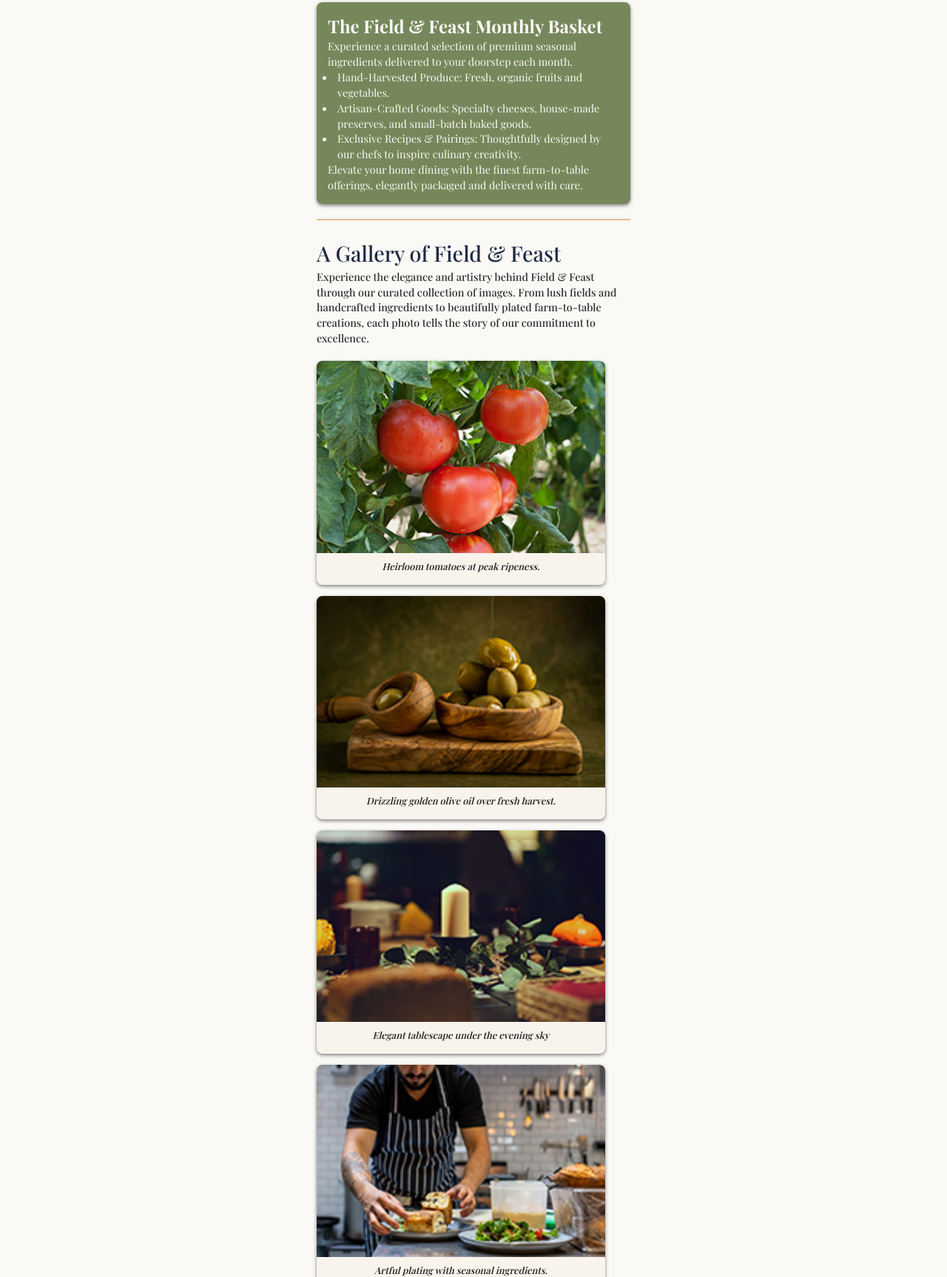
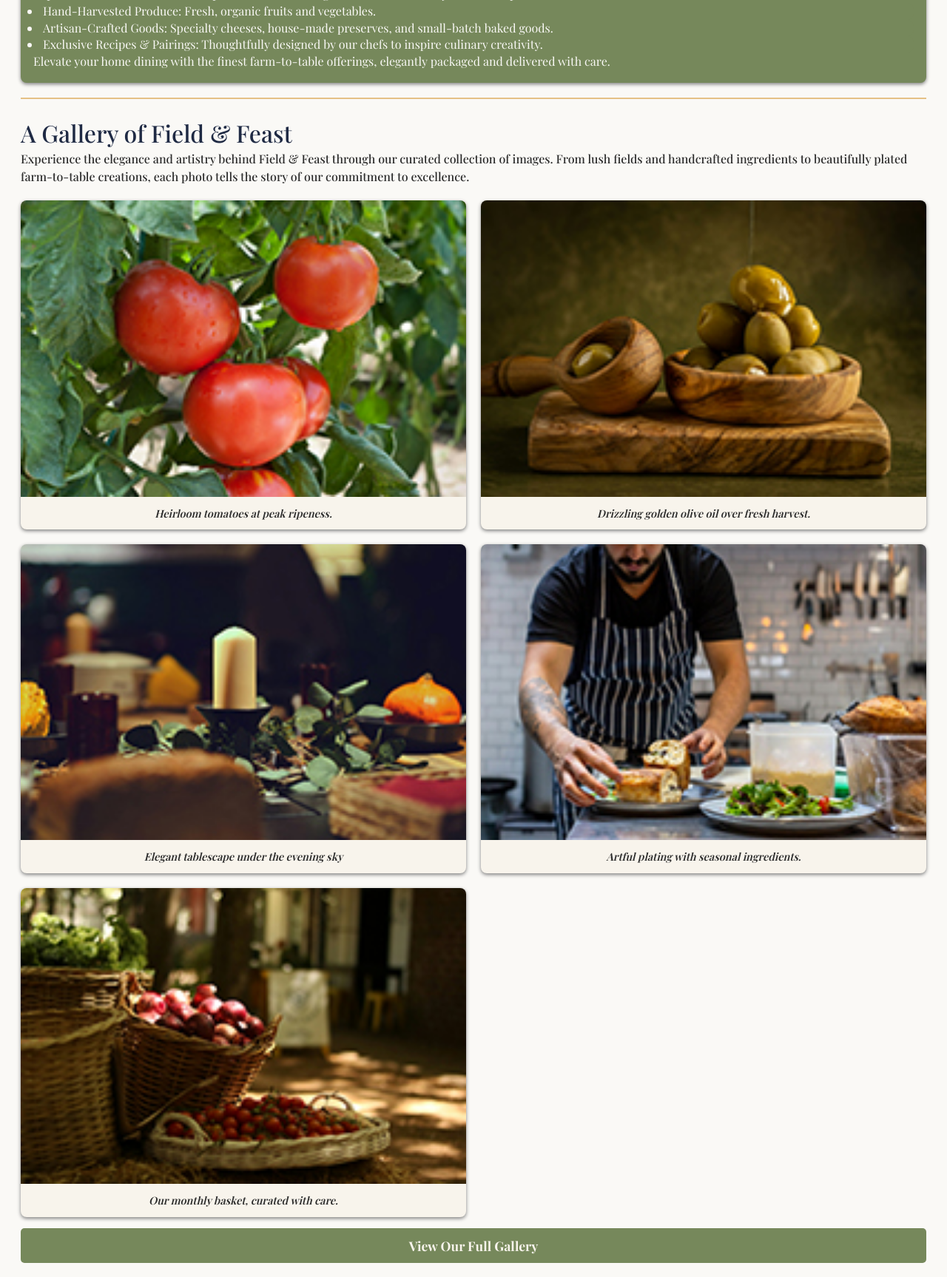
Before and after one commit to ApexAZ/fieldandfeast, a plain HTML site: page index.html in a window 1280 px wide. Shown: the part 1073-2800 px from the top of the page at 74% size. Drawn offline with nearby package versions, Linux system fonts and the light colour scheme; a web font is replaced by a local one.

Commit message:
Medium media query and responsive image html

```diff
--- a/index.html
+++ b/index.html
@@ -70,24 +70,34 @@
         <p>Experience the elegance and artistry behind Field & Feast through our curated collection of images. From lush fields and handcrafted ingredients to beautifully plated farm-to-table creations, each photo tells the story of our commitment to excellence.</p>
         <ul>
             <li>
-                <img src="img/tomatoes-300w.jpg" alt="tomatoes image">
-                <p>Heirloom tomatoes at peak ripeness.</p>
+                <figure>
+                    <img src="img/tomatoes-600w.jpg" srcset="img/tomatoes-200w.jpg 200w, img/tomatoes-300w.jpg 300w, img/tomatoes-600w.jpg 600w" sizes="(min-width: 1200px) 200px,(min-width: 900px) 200px,(min-width: 600px) 300px, 600px" alt="tomatoes image">
+                <figcaption>Heirloom tomatoes at peak ripeness.</figcaption>
+                </figure>
             </li>
             <li>
-                <img src="img/olive-oil-200w.jpg" alt="olive-oil image">
-                <p>Drizzling golden olive oil over fresh harvest.</p>
+                <figure>
+                    <img src="img/olive-oil-600w.jpg" srcset="img/olive-oil-200w.jpg 200w, img/olive-oil-300w.jpg 300w, img/olive-oil-600w.jpg 600w" sizes="(min-width: 1200px) 200px,(min-width: 900px) 200px,(min-width: 600px) 300px, 600px" alt="olive-oil image">
+                    <figcaption>Drizzling golden olive oil over fresh harvest.</figcaption>
+                </figure>
             </li>
             <li>
-                <img src="img/table-setting-200w.jpg" alt="table-setting image">
-                <p>Elegant tablescape under the evening sky</p>
+                <figure>
+                    <img src="img/table-setting-600w.jpg" srcset="img/table-setting-200w.jpg 200w, img/table-setting-300w.jpg 300w, img/table-setting-600w.jpg 600w" sizes="(min-width: 1200px) 200px,(min-width: 900px) 200px,(min-width: 600px) 300px, 600px" alt="table-setting image">
+                    <figcaption>Elegant tablescape under the evening sky</figcaption>
+                </figure>
             </li>
             <li>
-                <img src="img/chef-plating-200w.jpg" alt="chef-plating image">
-                <p>Artful plating with seasonal ingredients.</p>
+                <figure>
+                    <img src="img/chef-plating-600w.jpg" srcset="img/chef-plating-200w.jpg 200w, img/chef-plating-300w.jpg 300w, img/chef-plating-600w.jpg 600w" sizes="(min-width: 1200px) 200px,(min-width: 900px) 200px,(min-width: 600px) 300px, 600px" alt="chef-plating image">
+                    <figcaption>Artful plating with seasonal ingredients.</figcaption>
+                </figure>
             </li>
             <li>
-                <img src="img/basket-200w.jpg" alt="basket image">
-                <p>Our monthly basket, curated with care.</p>
+                <figure>
+                    <img src="img/basket-600w.jpg" srcset="img/basket-200w.jpg 200w, img/basket-300w.jpg 300w, img/basket-600w.jpg 600w" sizes="(min-width: 1200px) 200px,(min-width: 900px) 200px,(min-width: 600px) 300px, 600px" alt="basket image">
+                    <figcaption>Our monthly basket, curated with care.</figcaption>
+                </figure>
             </li>
         </ul>
         <a href="#">View Our Full Gallery</a>
--- a/styles.css
+++ b/styles.css
@@ -71,7 +71,6 @@ table {
 
 /*Global Body Styles*/
 body {
-    max-width: 450px;
     font-family: var(--main-font);
     font-size: 1em;
     background-color: var(--soft-white);
@@ -129,7 +128,7 @@ nav a:hover {
 
 /*Global Main Styles*/
 main {
-    padding: 13px;
+    padding: 28px;
 }
 
 main section {
@@ -161,7 +160,7 @@ section > p {
     background-color: var(--olive-green);
     border-radius: 8px;
     color: var(--soft-white);
-    padding: 15px;
+    padding: 17px;
     box-shadow: 0 2px 5px #818181;
 }
 
@@ -198,11 +197,8 @@ section > p {
 
 #gallery li {
     background-color: var(--linen);
-    max-width: 390px;
-    max-height: 295px;
     border-radius: 8px;
     color: var(--soft-white);
-    padding-bottom: 18px;
     border-radius: 8px;
     box-shadow: 0 2px 5px #818181;
 }
@@ -213,21 +209,38 @@ section > p {
     border-radius: 8px 8px 0 0;
 }
 
-#gallery li p {
+#gallery li figcaption {
     color: var(--dark-charcoal);
     font-size: .8em;
     font-weight: 600;
     font-style: italic;
     text-align: center;
-    padding-top: 12px;
+    padding: 15px 5px;
 }
 
+#gallery a {
+    display: block;
+    text-align: center;
+    text-decoration: none;
+    font-weight: 700;
+    font-size: .9em;
+    color: var(--linen);
+    background-color: var(--olive-green);
+    border-radius: 5px;
+    padding: 15px;
+    margin: 15px 0 25px 0;
+}
+
+#gallery a:hover {
+    color: var(--midnight-blue);
+}
 
 /*Global Footer Styles*/
 footer {
     text-align: center;
     background-color: var(--midnight-blue);
-    padding: 58px 0 30px 0;
+    padding: 65px 0 30px 0;
+    margin-top: 5px;
 }
 
 footer address {
@@ -262,12 +275,175 @@ footer a:nth-of-type(4) {
 
 /* MEDIA QUERY (medium) */
 @media screen and (min-width: 600px) {
-  /* CSS rules go here */
+
+    /*Large Header Styles*/
+    header img {
+        max-width: 200px;
+        padding: 20px 0;
+    }
+
+    header h1 {
+        font-size: 3.9em;
+        padding: 15px 0 20x 0;
+    }
+
+    header p {
+        font-size: 1.3em;
+        padding-bottom: 30px;
+    }
+
+    header nav {
+        padding: 15px;
+    }
+
+    nav a {
+        font-size: 1.4em;
+    }
+
+    /*Medium Main Styles*/
+
+    main h2 {
+        font-size: 2em;
+    }
+
+    section > p {
+        font-size: 1em;
+        line-height: 1.5;
+    }
+
+    #offerings > ul {
+        display: grid;
+        grid-template-columns: 1f 1fr;
+        gap: 20px;
+    }
+
+    #offerings li:nth-of-type(3) {
+        grid-column: 1 / 3;
+    }
+
+    #offerings li h3 {
+        font-size: 1.7em;
+        line-height: 1.5;
+    }
+
+    #offerings li > p {
+        font-size: 1em;
+        line-height: 1.5;
+    }
+
+    #offerings li ul li {
+        font-size: 1em;
+        line-height: 1.4;
+    }
+
+    #gallery ul {
+        display: grid;
+        grid-template-columns: 1fr 1fr;
+        gap: 20px
+    }
+
+    #gallery li figcaption {
+        font-size: .9em;
+    }
+
+    #gallery a {
+        font-size: 1.1em;
+    }
+
+
+    /*Medium Footer Styles*/
+    footer address {
+        font-size: 1em;
+        line-height: 1.5;
+    }
+
 }
+
+
 
 /* MEDIA QUERY (large) */
 @media screen and (min-width: 900px) {
-  /* CSS rules go here */
+
+    /*Large Header Styles*/
+    header img {
+        max-width: 200px;
+        padding: 20px 0;
+    }
+
+    header h1 {
+        font-size: 3.9em;
+        padding: 15px 0 20x 0;
+    }
+
+    header p {
+        font-size: 1.3em;
+        padding-bottom: 30px;
+    }
+
+    header nav {
+        padding: 15px;
+    }
+
+    nav a {
+        font-size: 1.4em;
+    }
+
+    /*Large Main Styles*/
+
+    main h2 {
+        font-size: 2em;
+    }
+
+    section > p {
+        font-size: 1em;
+        line-height: 1.5;
+    }
+
+    #offerings > ul {
+        display: grid;
+        grid-template-columns: 1f 1fr;
+        gap: 20px;
+    }
+
+    #offerings li:nth-of-type(3) {
+        grid-column: 1 / 3;
+    }
+
+    #offerings li h3 {
+        font-size: 1.7em;
+        line-height: 1.5;
+    }
+
+    #offerings li > p {
+        font-size: 1em;
+        line-height: 1.5;
+    }
+
+    #offerings li ul li {
+        font-size: 1em;
+        line-height: 1.4;
+    }
+
+    #gallery ul {
+        display: grid;
+        grid-template-columns: 1fr 1fr;
+        gap: 20px
+    }
+
+    #gallery li figcaption {
+        font-size: .9em;
+    }
+
+    #gallery a {
+        font-size: 1.1em;
+    }
+
+
+    /*Large Footer Styles*/
+    footer address {
+        font-size: 1em;
+        line-height: 1.5;
+    }
 }
 
 /* MEDIA QUERY (xl) */
```
